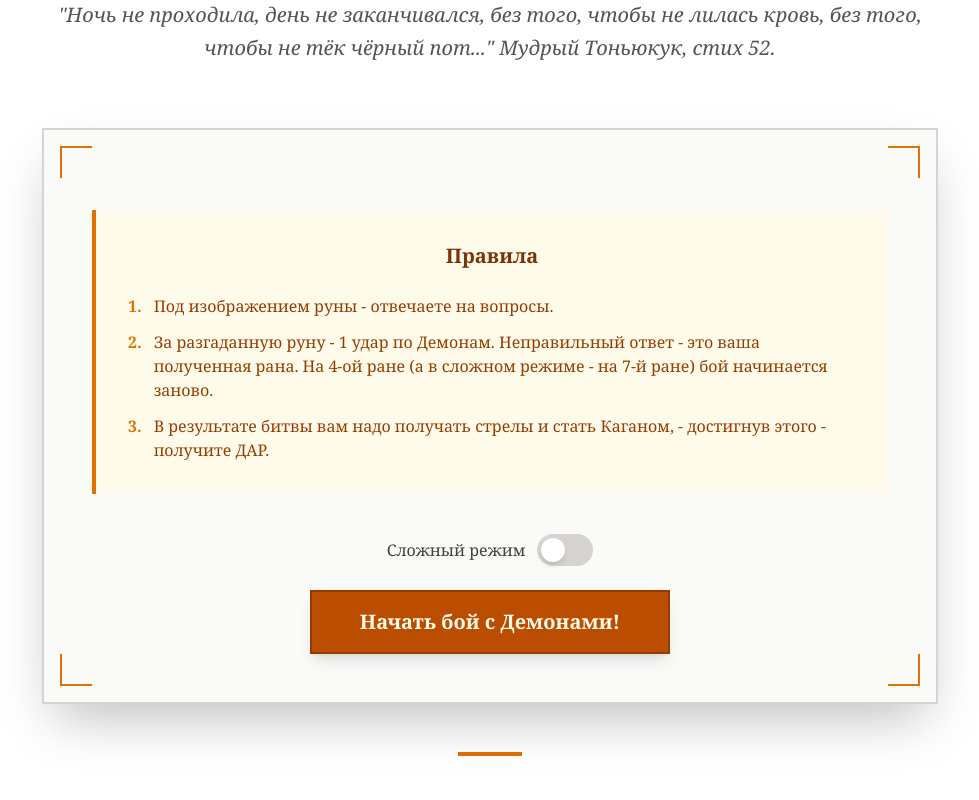
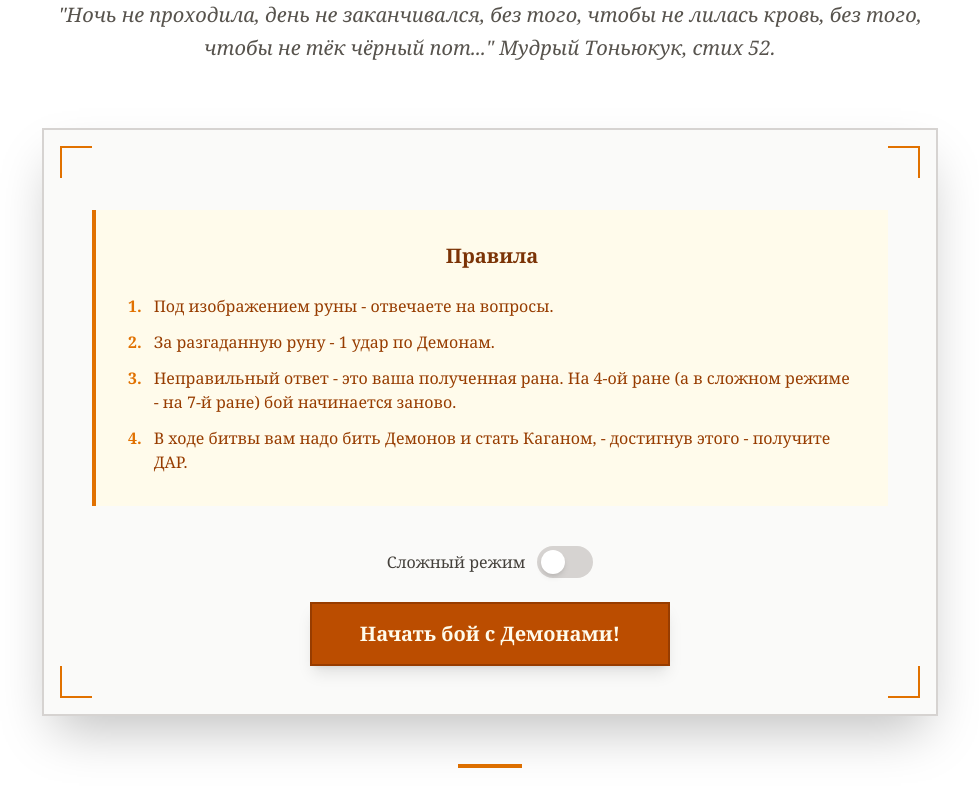
Before and after one commit to frekler/turkic, a Next.js app: page / in a window 1280 px wide. Shown: the part 970-1770 px from the top of the page, without its empty margins (150-1129 px from the left). Built offline with nearby package versions, Linux system fonts and the light colour scheme.

Commit message:
Minor changes

```diff
--- a/app/data/translations.ts
+++ b/app/data/translations.ts
@@ -19,12 +19,16 @@ export const translations = {
     tr: "Rune resmi altında sorulara cevap veriyorsunuz."
   },
   rule2: {
-    ru: "За разгаданную руну - 1 удар по Демонам. Неправильный ответ - это ваша полученная рана. На 4-ой ране (а в сложном режиме - на 7-й ране) бой начинается заново.",
-    tr: "Çözülen rune için Şeytanlara 1 vuruş. Yanlış cevap aldığınız yaranızdır. 4. yarada (zor modda 7. yarada) savaş yeniden başlar."
+    ru: "За разгаданную руну - 1 удар по Демонам.",
+    tr: "Çözülen rune için Şeytanlara 1 vuruş."
   },
   rule3: {
-    ru: "В результате битвы вам надо получать стрелы и стать Каганом, - достигнув этого - получите ДАР.",
-    tr: "Savaş sonucunda oklar toplamalı ve Kağan olmalısınız - bunu başararak HEDİYE alacaksınız."
+    ru: "Неправильный ответ - это ваша полученная рана. На 4-ой ране (а в сложном режиме - на 7-й ране) бой начинается заново.",
+    tr: "Yanlış cevap aldığınız yaranızdır. 4. yarada (zor modda 7. yarada) savaş yeniden başlar."
+  },
+    rule4: {
+    ru: "В ходе битвы вам надо бить Демонов и стать Каганом, - достигнув этого - получите ДАР.",
+    tr: "Savaş sırasında Şeytanları dövmeli ve Kağan olmalısınız - bunu başararak HEDİYE alacaksınız."
   },
   startButton: {
     ru: "Начать бой с Демонами!",
--- a/app/page.tsx
+++ b/app/page.tsx
@@ -74,6 +74,10 @@ export default function Home() {
                     <span className="text-amber-600 mr-3 font-bold">3.</span>
                     {getTranslation('rule3', selectedLanguage)}
                   </li>
+                                    <li className="flex items-start">
+                    <span className="text-amber-600 mr-3 font-bold">4.</span>
+                    {getTranslation('rule4', selectedLanguage)}
+                  </li>
                 </ul>
                 {/* <ul className="space-y-3 text-amber-800 font-serif">
                   <li className="flex items-start">
```
